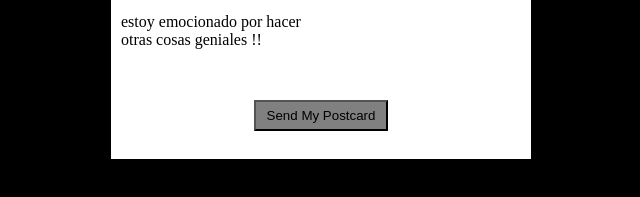
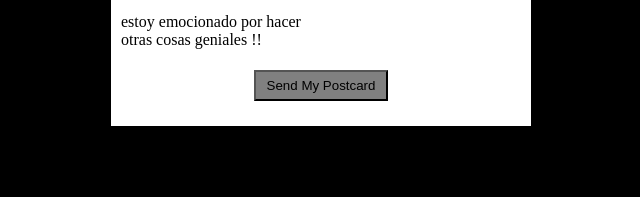
Before and after one commit to fermonnot/postcard, a plain HTML site: page index.html in a window 1280 px wide. Shown: the part 169-366 px from the top of the page, without its empty margins (319-959 px from the left). Drawn offline with Linux system fonts and the light colour scheme.

Commit message:
second commit

```diff
--- a/styles.css
+++ b/styles.css
@@ -5,7 +5,6 @@ body {
 .postcard {
 	background: white;
 	width: 400px;
-	height: 300px;
 	margin: auto;
 	padding: 10px;
 }
@@ -37,11 +36,14 @@ h1 {
 }
 
 .postcard-footer {
+	display:flex;
 	text-align: center;
 	text-decoration: double;
 	padding: 5px;
+	align-content: center;
+	justify-content: center;
 }
 button {
 	background-color: gray;
-	margin-top: 30px;
+	margin-bottom: 10px;
 }
```
